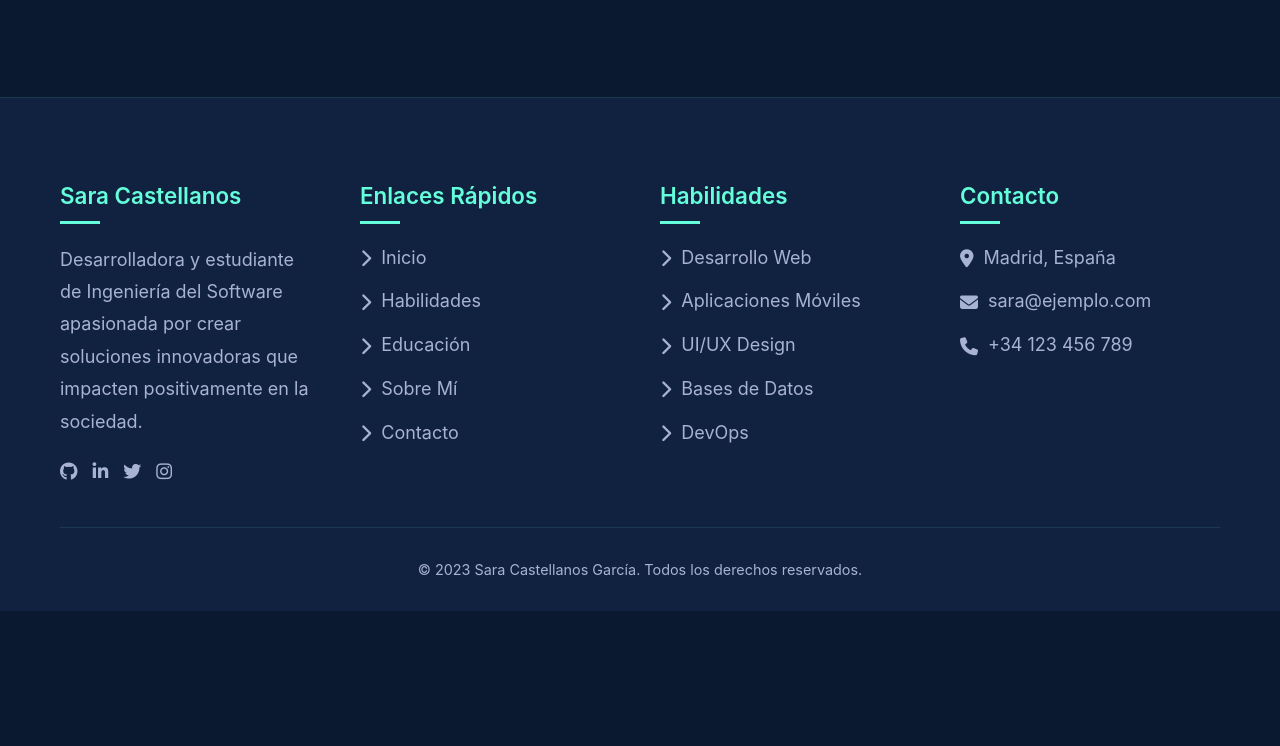
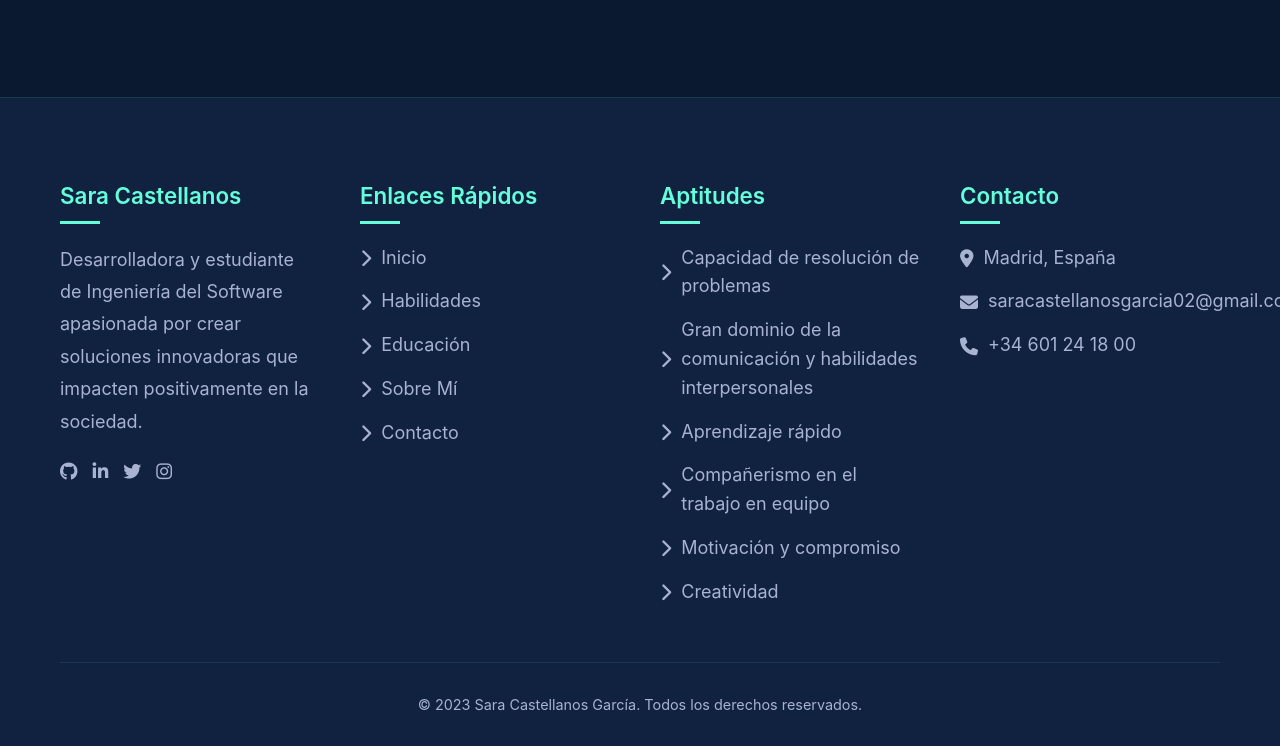
Before and after one commit to SaraCaste93/SaraCaste93.github.io, a plain HTML site: page index.html in a window 1280 px wide. Shown: the part 4674-5420 px from the top of the page. Before the commit the page ends 5285 px from the top, so only its background shows below. Drawn offline with Linux system fonts and the light colour scheme.

Commit message:
Update index.html

```diff
--- a/index.html
+++ b/index.html
@@ -223,13 +223,14 @@
                 </div>
 
                 <div class="footer-column">
-                    <h3>Habilidades</h3>
+                    <h3>Aptitudes</h3>
                     <ul class="footer-links">
-                        <li><a href="#"><i class="fas fa-chevron-right"></i> Desarrollo Web</a></li>
-                        <li><a href="#"><i class="fas fa-chevron-right"></i> Aplicaciones Móviles</a></li>
-                        <li><a href="#"><i class="fas fa-chevron-right"></i> UI/UX Design</a></li>
-                        <li><a href="#"><i class="fas fa-chevron-right"></i> Bases de Datos</a></li>
-                        <li><a href="#"><i class="fas fa-chevron-right"></i> DevOps</a></li>
+                        <li><a href="#"><i class="fas fa-chevron-right"></i> Capacidad de resolución de problemas</a></li>
+                        <li><a href="#"><i class="fas fa-chevron-right"></i> Gran dominio de la comunicación y habilidades interpersonales</a></li>
+                        <li><a href="#"><i class="fas fa-chevron-right"></i> Aprendizaje rápido</a></li>
+                        <li><a href="#"><i class="fas fa-chevron-right"></i> Compañerismo en el trabajo en equipo</a></li>
+                        <li><a href="#"><i class="fas fa-chevron-right"></i> Motivación y compromiso</a></li>
+                        <li><a href="#"><i class="fas fa-chevron-right"></i> Creatividad</a></li>
                     </ul>
                 </div>
 
@@ -237,8 +238,8 @@
                     <h3>Contacto</h3>
                     <ul class="footer-links">
                         <li><a href="#"><i class="fas fa-map-marker-alt"></i> Madrid, España</a></li>
-                        <li><a href="mailto:sara@ejemplo.com"><i class="fas fa-envelope"></i> sara@ejemplo.com</a></li>
-                        <li><a href="tel:+34123456789"><i class="fas fa-phone"></i> +34 123 456 789</a></li>
+                        <li><a href="mailto:sara@ejemplo.com"><i class="fas fa-envelope"></i> saracastellanosgarcia02@gmail.com</a></li>
+                        <li><a href="tel:+34123456789"><i class="fas fa-phone"></i> +34 601 24 18 00</a></li>
                     </ul>
                 </div>
             </div>
```
